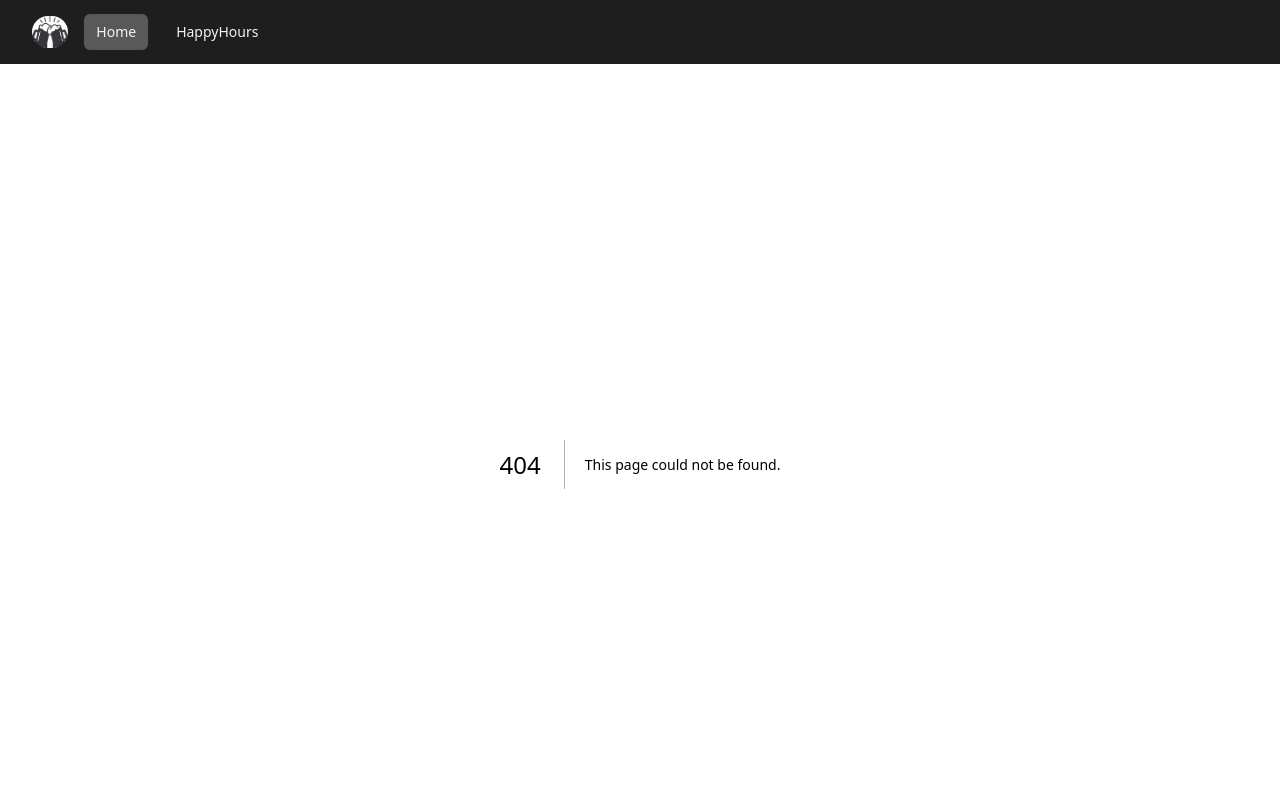
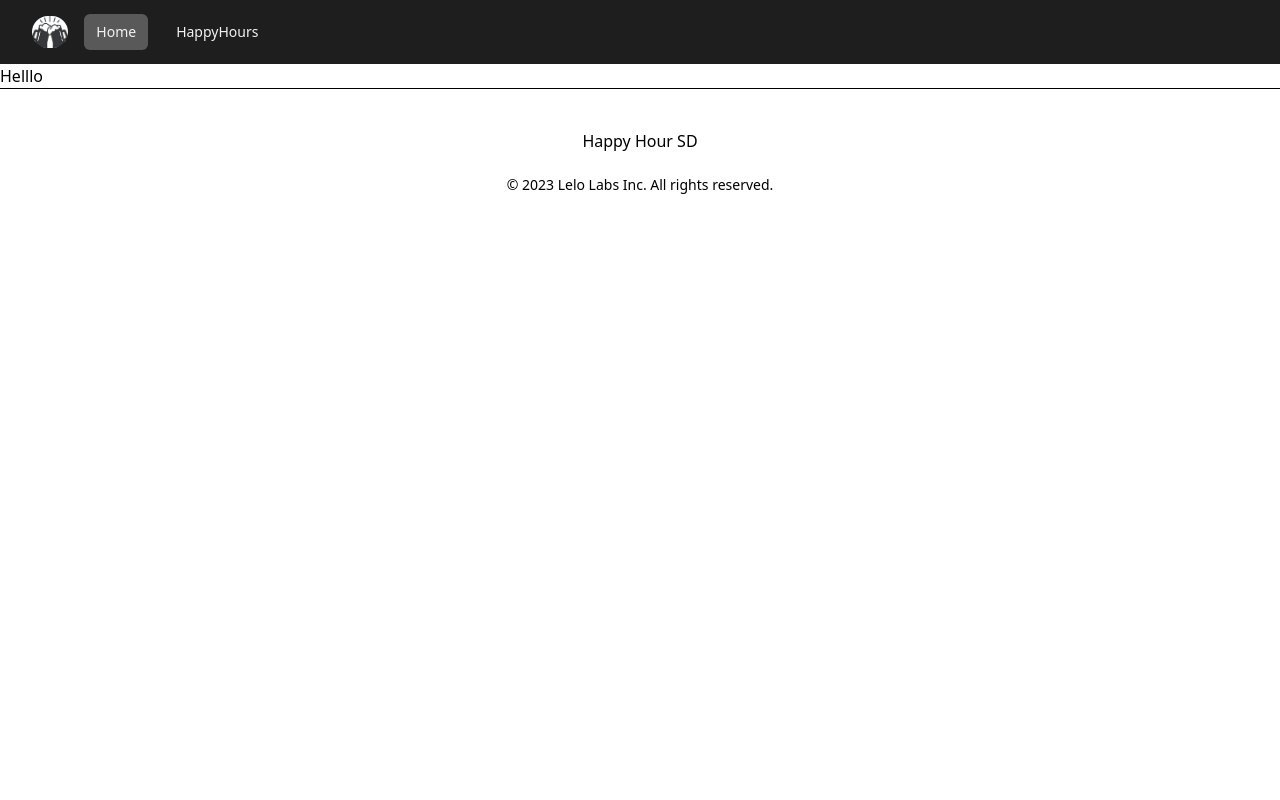
Before and after one commit to lollyca/happyhourhippo, a Next.js app: page /happy-hours in a window 1280 px wide. Before the commit this address had no page. Shown: the top 800 px of the page. Built offline with nearby package versions, Linux system fonts and the light colour scheme.

Commit message:
basic happyhour page setup

```diff
--- /dev/null
+++ b/app/happy-hours/page.tsx
@@ -0,0 +1,7 @@
+export default function HappyHours() {
+    return (
+        <div>
+            <h2>Helllo</h2>
+        </div>
+    )
+}
```
